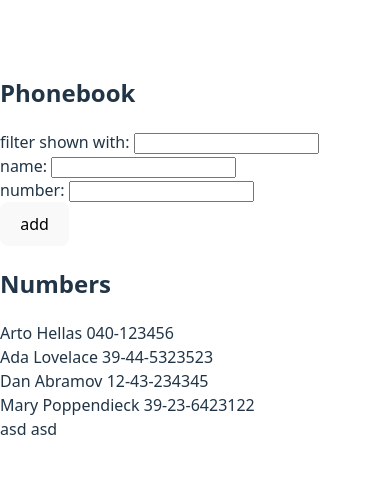
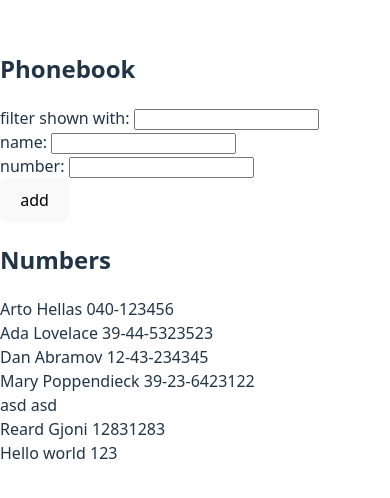
Before and after one commit to IcyDrae/fullstackopen, a React (Vite) app in the folder part2/PhoneBook/: page / in a window 390 px wide. Shown: the part 174-672 px from the top of the page. Built offline with nearby package versions, Linux system fonts and the light colour scheme; data requests are answered from the project's data file.

Commit message:
part2: The Phonebook step 8

```diff
--- a/part2/PhoneBook/db.json
+++ b/part2/PhoneBook/db.json
@@ -24,6 +24,16 @@
       "id": "8f0e",
       "name": "asd",
       "number": "asd"
+    },
+    {
+      "id": "240b",
+      "name": "Reard Gjoni",
+      "number": "12831283"
+    },
+    {
+      "id": "e7ff",
+      "name": "Hello world",
+      "number": "123"
     }
   ],
   "$schema": "./node_modules/json-server/schema.json"
--- a/part2/PhoneBook/src/App.jsx
+++ b/part2/PhoneBook/src/App.jsx
@@ -1,8 +1,8 @@
-import axios from "axios";
 import { useState, useEffect } from "react"
 import Persons from "./components/Persons";
 import PersonForm from "./components/PersonForm";
 import Filter from "./components/Filter";
+import request from "./modules/request";
 
 function App() {
   const [persons, setPersons] = useState([]);
@@ -30,12 +30,10 @@ function App() {
       number: newNumber
     }
 
-    const response = axios.post("http://localhost:3001/persons", noteObject);
-    response.then((data) => {
-      console.log(data);
+    request.createNew(noteObject).then(response => {
+      setPersons(persons.concat(response.data));
     });
 
-    setPersons(persons.concat(noteObject))
     setNewName('');
   };
 
@@ -54,10 +52,10 @@ function App() {
   });
 
   useEffect(function() {
-    const request = axios.get("http://localhost:3001/persons");
+    const response = request.getAll();
 
-    request.then((response) => {
-      setPersons(response.data);
+    response.then((responseObject) => {
+      setPersons(responseObject.data);
     });
   }, []);
 
--- /dev/null
+++ b/part2/PhoneBook/src/modules/request.js
@@ -0,0 +1,17 @@
+import axios from "axios";
+
+const baseUrl = "http://localhost:3001/persons";
+
+const getAll = () => {
+  const request = axios.get("http://localhost:3001/persons");
+  return request;
+};
+
+const createNew = (data) => {
+  return axios.post("http://localhost:3001/persons", data)
+};
+
+export default {
+  getAll: getAll,
+  createNew: createNew
+};
```
